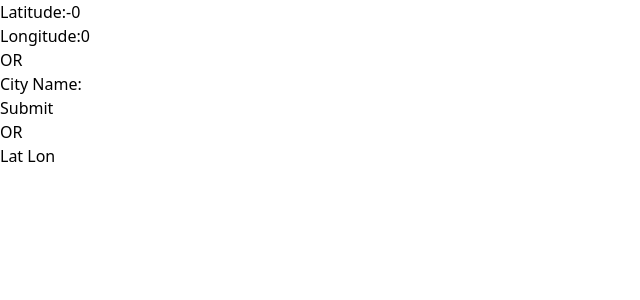
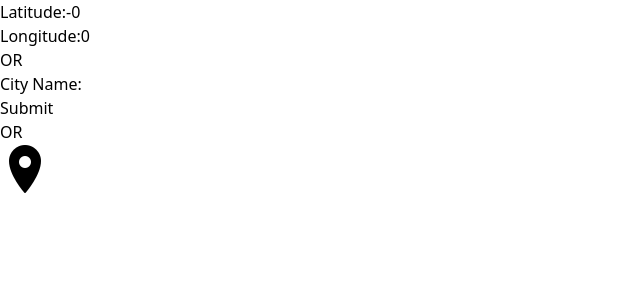
Before and after one commit to Paritoshs227/weatherapp-reactjs-axios, a React (Vite) app: page / in a window 1280 px wide. Shown: the top 300 px of the page, without its empty margins (0-640 px from the left). Built offline with nearby package versions, Linux system fonts and the light colour scheme.

Commit message:
first commit

```diff
--- a/src/pages/HomePage.jsx
+++ b/src/pages/HomePage.jsx
@@ -105,8 +105,8 @@ const HomePage = () => {
                     <ButtonComp buttonType="submit" btnCss="border rounded border-blue-600 bg-blue-600 text-white w-full outline-none" btnText="Submit" />
                 </form>
                 <h2 className=' font-bold text-white text-center mx-auto'>OR</h2>
-                <ButtonComp buttonType="button" btnCss="border rounded border-blue-600 bg-blue-600 text-white outline-none px-3 py-2" onBtnClick={getCurrLocation} btnText="Lat Lon" />
-                {/* <img src={`${base_url}/assets/location.png`} className='w-10 me-5 ' onClick={getCurrLocation} /> */}
+                {/* <ButtonComp buttonType="button" btnCss="border rounded border-blue-600 bg-blue-600 text-white outline-none px-3 py-2" onBtnClick={getCurrLocation} btnText="Lat Lon" /> */}
+                <img src={`${base_url}/assets/location.png`} className='w-10 me-5 ' onClick={getCurrLocation} />
 
             </div>
             {inputErr && (
```
